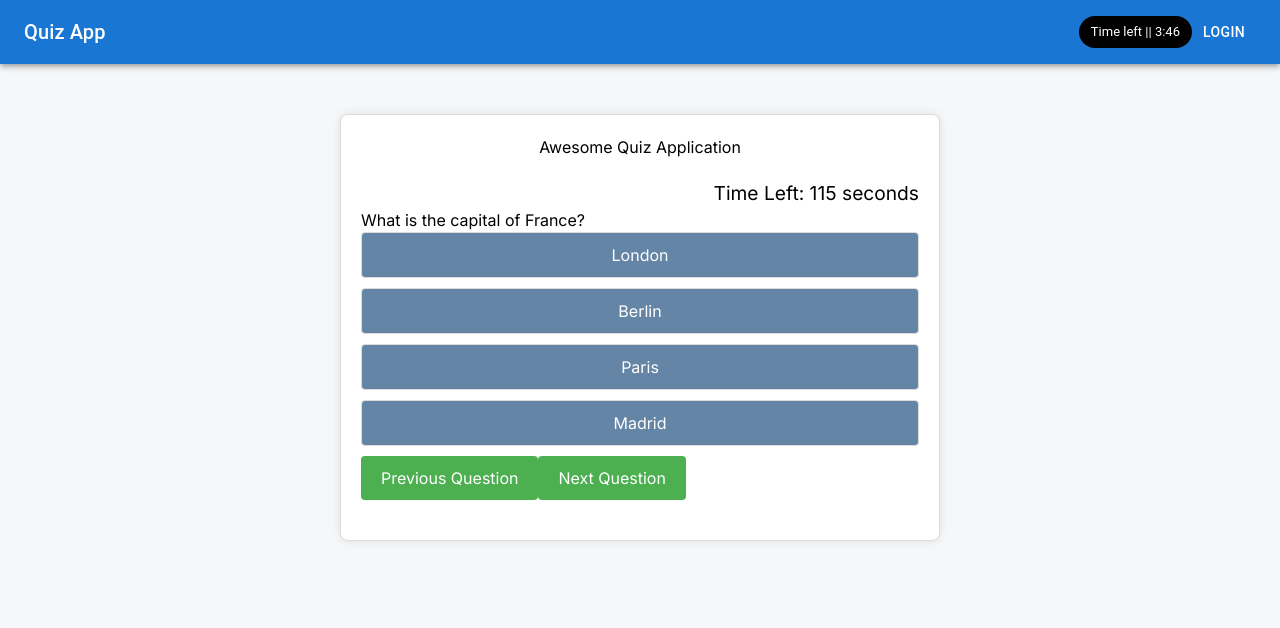
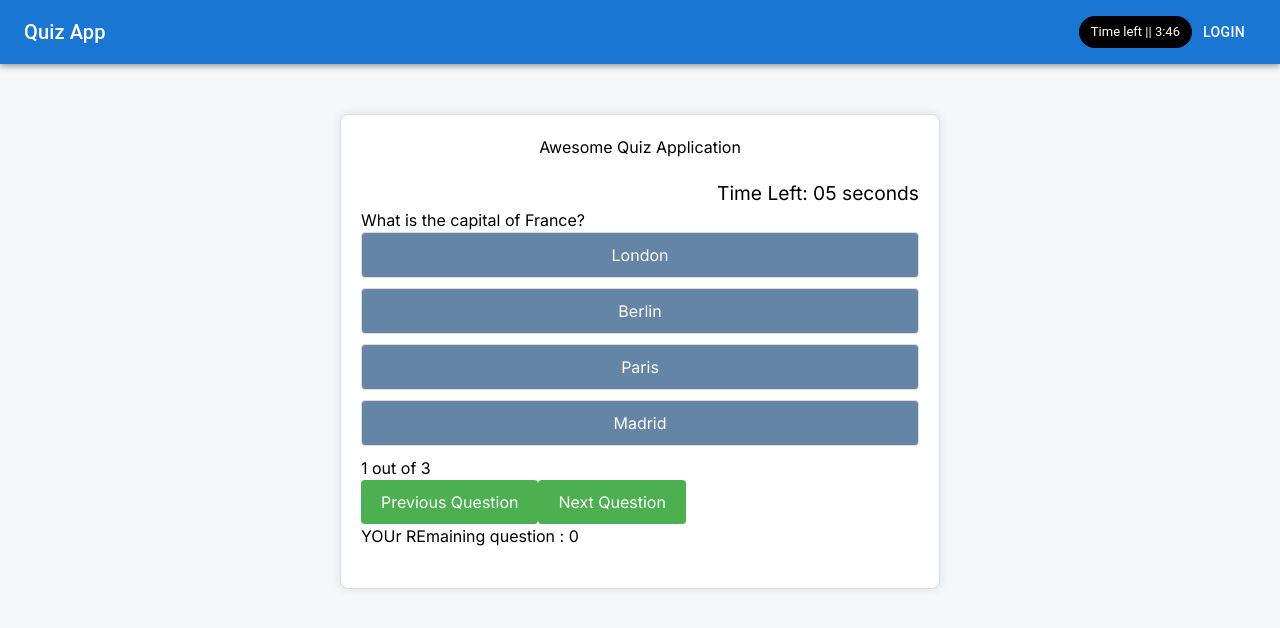
Before and after one commit to Dhaneshwar7/Quiz-App-hk, a Next.js app: page / in a window 1280 px wide. Shown: the top 628 px of the page. Built offline with nearby package versions, Linux system fonts and the light colour scheme.

Commit message:
prev count and next count , start quiz in the end

```diff
--- a/src/app/page.js
+++ b/src/app/page.js
@@ -26,22 +26,33 @@ const quizQuestions = [
 
 export default function Home() {
 	const [currentQuestionIndex, setCurrentQuestionIndex] = useState(0);
+	const [queArray, setqueArray] = useState(quizQuestions.length);
+	const [count, setCount] = useState({ currentQuesNum: 1, remainingQues: 0 });
 	const [score, setScore] = useState(0);
 	const [showResult, setShowResult] = useState(false);
-	const [timeLeft, setTimeLeft] = useState(120); // Initialize with 60 seconds or desired time
+	const [timeLeft, setTimeLeft] = useState(10); // Initialize with 60 seconds or desired time
 	const [selectedOptions, setSelectedOptions] = useState(
 		Array(quizQuestions.length).fill(null)
 	);
-
-	console.log(selectedOptions);
-	console.log(score);
+	// console.log(queArray);
+	// console.log(selectedOptions);
+	// console.log(score);
+console.log(count);
+	// console.log(selectedOptions[currentQuestionIndex] !== true);
+	// console.log(selectedOptions[currentQuestionIndex] === true);
 	useEffect(() => {
 		if (timeLeft === 0) {
 			setShowResult(true);
+			for (let i = 0; i < quizQuestions.length; i++) {
+				if (selectedOptions[i] === quizQuestions[i].correctAnswer) {
+					setScore(prevscore => prevscore + 1);
+				}
+			}
 		}
 	}, [timeLeft]);
 
 	const handleAnswer = isCorrect => {
+		console.log(selectedOptions);
 		if (isCorrect && selectedOptions[currentQuestionIndex] !== true) {
 			setScore(prevScore => prevScore + 1);
 		} else if (!isCorrect && selectedOptions[currentQuestionIndex] === true) {
@@ -51,6 +62,11 @@ export default function Home() {
 
 	const goToNextQuestion = () => {
 		const nextQuestionIndex = currentQuestionIndex + 1;
+		setCount(prevCount => ({
+			...prevCount,
+			currentQuesNum: prevCount.currentQuesNum + 1,
+			remainingQues: prevCount.remainingQues,
+		}));
 		if (nextQuestionIndex < quizQuestions.length) {
 			setCurrentQuestionIndex(nextQuestionIndex);
 		} else {
@@ -58,7 +74,22 @@ export default function Home() {
 		}
 	};
 
+	const submitQuiz = () => {
+		const val = selectedOptions.filter(selopt => selopt === null);
+		let rval = val.length;
+	setCount(prevcount => ({
+		...prevcount,
+		remainingQues: rval,
+	}));
+	};
 	const goToPreviousQuestion = () => {
+		if (count.currentQuesNum !== 1) {
+			setCount(prevCount => ({
+				...prevCount,
+				currentQuesNum: prevCount.currentQuesNum - 1,
+				remainingQues: prevCount.remainingQues,
+			}));
+		}
 		const previousQuestionIndex = currentQuestionIndex - 1;
 		if (previousQuestionIndex >= 0) {
 			setCurrentQuestionIndex(previousQuestionIndex);
@@ -86,8 +117,11 @@ export default function Home() {
 						/>
 					) : (
 						<Question
+							count={count}
+							totalquestion={queArray}
 							question={quizQuestions[currentQuestionIndex]}
 							handleAnswer={handleAnswer}
+							submitQuiz={submitQuiz}
 							selectedOption={selectedOptions[currentQuestionIndex]}
 							setSelectedOption={setSelectedOption}
 							goToNextQuestion={goToNextQuestion}
--- a/src/components/Question.jsx
+++ b/src/components/Question.jsx
@@ -2,7 +2,9 @@ import React, { useState, useEffect } from 'react';
 
 const Question = ({
 	question,
-	handleAnswer,
+	count,
+	totalquestion,
+	submitQuiz,
 	selectedOption,
 	setSelectedOption,
 	goToNextQuestion,
@@ -10,8 +12,8 @@ const Question = ({
 }) => {
 	const handleOptionClick = option => {
 		setSelectedOption(option);
-		handleAnswer(option === question.correctAnswer);
 	};
+    console.log(` ya i ${count.currentQuesNum}`);
 
 	return (
 		<div className="question">
@@ -28,10 +30,19 @@ const Question = ({
 					</li>
 				))}
 			</ul>
+			<p>
+				{count.currentQuesNum} out of {totalquestion}
+			</p>
+
 			<div className="navigation-buttons">
 				<button onClick={goToPreviousQuestion}>Previous Question</button>
-				<button onClick={goToNextQuestion}>Next Question</button>
+				{count.currentQuesNum === totalquestion ? (
+					<button onClick={submitQuiz}>Submit the Quiz</button>
+				) : (
+					<button onClick={goToNextQuestion}>Next Question</button>
+				)}
 			</div>
+			<p>YOUr REmaining question : {count.remainingQues}</p>
 		</div>
 	);
 };
```
